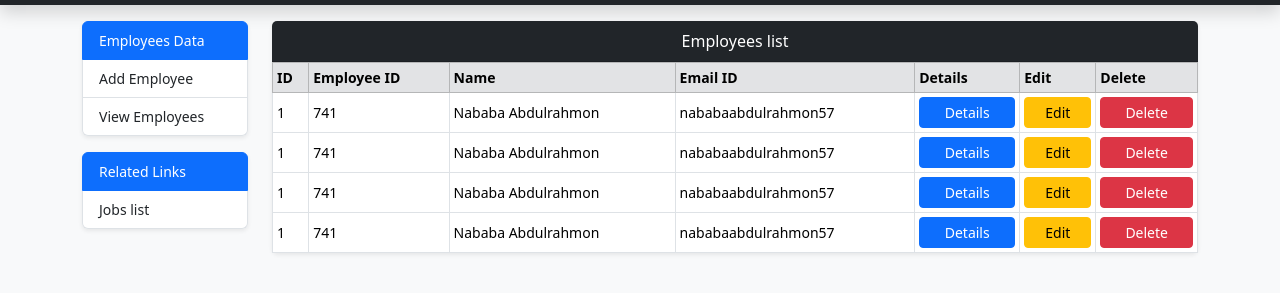
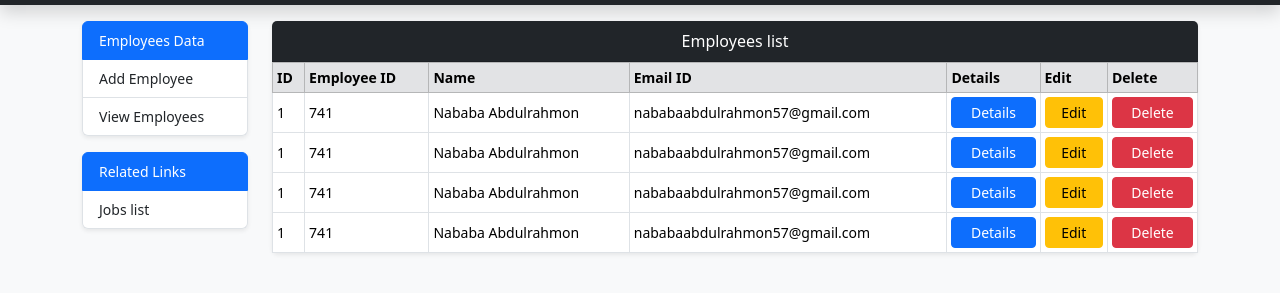
Before and after one commit to nababa3/EMS2.0-EMPLOYMENT-MANAGEMENT, a plain HTML site: page components/employees_list.html in a window 1280 px wide. Shown: the part 51-344 px from the top of the page. Drawn offline with nearby package versions, Linux system fonts and the light colour scheme; files that its build step writes are made by us from their sources.

Commit message:
employee_lists

```diff
--- a/components/employees_list.html
+++ b/components/employees_list.html
@@ -86,7 +86,7 @@
                             <td>1</td>
                             <td>741</td>
                             <td>Nababa Abdulrahmon</td>
-                            <td>nababaabdulrahmon57</td>
+                            <td>nababaabdulrahmon57@gmail.com</td>
                             <td>
                                 <div class="d-grid">
                                     <a href="#" class="btn btn-sm btn-primary" data-bs-toggle="modal"
@@ -116,7 +116,7 @@
                             <td>1</td>
                             <td>741</td>
                             <td>Nababa Abdulrahmon</td>
-                            <td>nababaabdulrahmon57</td>
+                            <td>nababaabdulrahmon57@gmail.com</td>
                             <td>
                                 <div class="d-grid">
                                     <a href="#" class="btn btn-sm btn-primary" data-bs-toggle="modal"
@@ -146,7 +146,7 @@
                             <td>1</td>
                             <td>741</td>
                             <td>Nababa Abdulrahmon</td>
-                            <td>nababaabdulrahmon57</td>
+                            <td>nababaabdulrahmon57@gmail.com</td>
                             <td>
                                 <div class="d-grid">
                                     <a href="#" class="btn btn-sm btn-primary" data-bs-toggle="modal"
@@ -176,7 +176,7 @@
                             <td>1</td>
                             <td>741</td>
                             <td>Nababa Abdulrahmon</td>
-                            <td>nababaabdulrahmon57</td>
+                            <td>nababaabdulrahmon57@gmail.com</td>
                             <td>
                                 <div class="d-grid">
                                     <a href="#" class="btn btn-sm btn-primary" data-bs-toggle="modal"
@@ -355,26 +355,26 @@
                             <div class="row gx-3">
                                 <div class="col-md-12">
                                     <div class="mb-3">
-                                        <input type="date" class="form-control form-control-sm" value="2023-12-03"
+                                        <input type="date" class="form-control form-control-sm" value="13-08-2024"
                                             required>
                                     </div>
                                 </div>
                                 <div class="col-md-6">
                                     <div class="mb-3">
                                         <input type="text" class="form-control form-control-sm" placeholder="First Name"
-                                            value="John" required>
+                                            value="Nababa" required>
                                     </div>
                                 </div>
                                 <div class="col-md-6">
                                     <div class="mb-3">
                                         <input type="text" class="form-control form-control-sm" placeholder="Last Name"
-                                            value="Doe" required>
+                                            value="Abdulrahmon" required>
                                     </div>
                                 </div>
                                 <div class="col-md-6">
                                     <div class="mb-3">
                                         <input type="email" class="form-control form-control-sm" placeholder="Email Id"
-                                            value="johndoe@gmail.com" required>
+                                            value="nababaabdulrahmon57@gmail" required>
                                     </div>
                                 </div>
                                 <div class="col-md-6">
@@ -424,7 +424,7 @@
             <div class="modal-content">
                 <div class="modal-body text-center d-flex justify-content-between align-item-center">
                     <h4 class="fw-light m-0">
-                        Do you want to delete <strong><q>John Doe</q></strong>?
+                        Do you want to delete <strong><q>Nababa Abdulrahmon</q></strong>?
                     </h4>
                     <button type="button" class="btn-close ms-auto" data-bs-dismiss="modal" aria-label="close">
                     </button>
```
